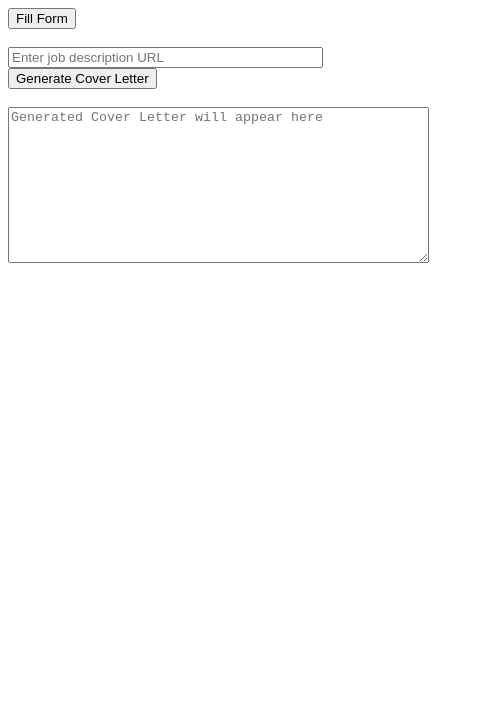
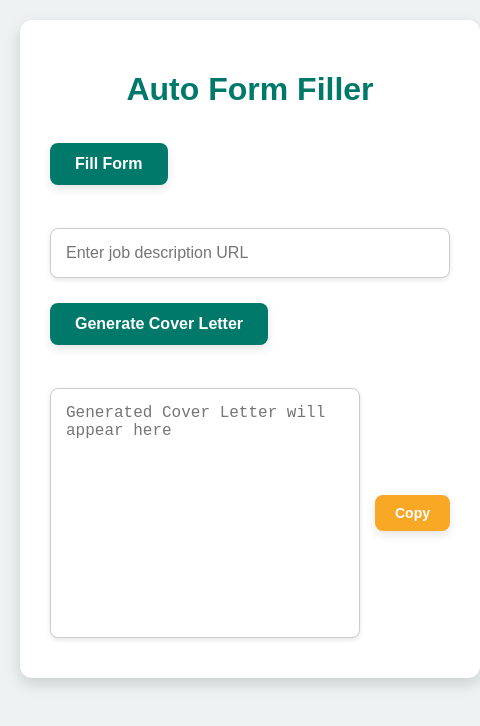
Before and after one commit to sahnivarun/AI-Form-Filler, a browser extension: page chrome-extension/popup.html in a window 400 px wide. Shown: the whole page, 480 px wide, since content can reach past the window. Drawn offline with Linux system fonts and the light colour scheme.

Commit message:
css added

```diff
--- a/chrome-extension/popup.html
+++ b/chrome-extension/popup.html
@@ -1,18 +1,27 @@
 <!DOCTYPE html>
-<html>
+<html lang="en">
 <head>
+    <meta charset="UTF-8">
+    <meta name="viewport" content="width=device-width, initial-scale=1.0">
     <title>Auto Form Filler</title>
+    <link rel="stylesheet" href="styles.css">
 </head>
 <body>
+    <div class="container">
+        <h1>Auto Form Filler</h1>
         <button id="fillForms">Fill Form</button>
         <br><br>
         <!-- Input field for job description URL -->
-    <input type="text" id="jobUrl" placeholder="Enter job description URL" style="width: 80%;">
+        <input type="text" id="jobUrl" placeholder="Enter job description URL">
         <!-- Button to generate cover letter -->
         <button id="generateCoverLetter">Generate Cover Letter</button>
         <br><br>
-    <!-- Textarea to display the generated cover letter -->
-    <textarea id="coverLetter" rows="10" cols="50" placeholder="Generated Cover Letter will appear here"></textarea>
+        <!-- Textarea to display the generated cover letter with a copy icon -->
+        <div class="copy-container">
+            <textarea id="coverLetter" placeholder="Generated Cover Letter will appear here"></textarea>
+            <button id="copyCoverLetter">Copy</button>
+        </div>
+    </div>
     <script src="popup.js"></script>
 </body>
 </html>
--- a/chrome-extension/popup.js
+++ b/chrome-extension/popup.js
@@ -46,3 +46,22 @@ document.getElementById('generateCoverLetter').addEventListener('click', () => {
         alert('Please enter a job description URL.');
     }
 });
+
+// Event listener for the "Copy" button
+document.getElementById('copyCoverLetter').addEventListener('click', () => {
+    const coverLetter = document.getElementById('coverLetter');
+    if (coverLetter.value.trim() === '') {
+        alert('The cover letter content is empty. Generate the cover letter first.');
+        return;
+    }
+
+    // Select the content of the textarea
+    coverLetter.select();
+    coverLetter.setSelectionRange(0, 99999); // For mobile devices
+
+    // Copy the content to the clipboard
+    document.execCommand('copy');
+
+    // Provide user feedback
+    alert('Cover letter copied to clipboard!');
+});
--- /dev/null
+++ b/chrome-extension/styles.css
@@ -0,0 +1,110 @@
+body {
+    font-family: Arial, sans-serif;
+    margin: 0;
+    padding: 20px;
+    background-color: #eef2f3; /* Light blue-gray background for a modern feel */
+    color: #333;
+    position: relative; /* Set body position as relative */
+}
+
+h1 {
+    text-align: center;
+    color: #00796b; /* Soft teal color for the heading */
+    font-size: 32px;
+    margin-bottom: 20px;
+    position: relative; /* Relative positioning for adjustments */
+}
+
+#fillForms, #generateCoverLetter, #copyCoverLetter {
+    background-color: #00796b; /* Deep teal for buttons */
+    color: white;
+    border: none;
+    padding: 12px 25px;
+    margin: 15px 0;
+    border-radius: 8px;
+    cursor: pointer;
+    font-size: 16px;
+    font-weight: bold;
+    transition: background-color 0.3s ease, transform 0.2s;
+    box-shadow: 0 4px 10px rgba(0, 0, 0, 0.1);
+    position: relative; /* Relative positioning */
+}
+
+#fillForms:hover, #generateCoverLetter:hover, #copyCoverLetter:hover {
+    background-color: #00695c; /* Slightly darker teal on hover */
+    transform: scale(1.05);
+}
+
+input[type="text"], textarea {
+    width: 100%;
+    padding: 15px;
+    margin: 10px 0;
+    border: 1px solid #ccc;
+    border-radius: 8px;
+    font-size: 16px;
+    box-sizing: border-box;
+    box-shadow: 0 2px 5px rgba(0, 0, 0, 0.1);
+    transition: border-color 0.3s, box-shadow 0.3s;
+    position: relative; /* Relative positioning */
+}
+
+input[type="text"]:focus, textarea:focus {
+    outline: none;
+    border-color: #00796b; /* Highlight border on focus */
+    box-shadow: 0 0 10px rgba(0, 121, 107, 0.5);
+}
+
+textarea {
+    resize: none;
+    height: 250px; /* Slightly taller for better usability */
+    position: relative; /* Relative positioning */
+}
+
+.container {
+    min-width: 400px;
+    padding: 30px;
+    background-color: white;
+    border-radius: 12px;
+    box-shadow: 0 6px 15px rgba(0, 0, 0, 0.15);
+    position: relative; /* Relative positioning */
+}
+
+.copy-container {
+    display: flex;
+    align-items: center;
+    gap: 15px;
+    position: relative; /* Relative positioning */
+}
+
+#copyCoverLetter {
+    margin-left: auto;
+    padding: 10px 20px;
+    background-color: #f9a825; /* Warm yellow for copy button */
+    font-size: 14px;
+    font-weight: bold;
+    transition: background-color 0.3s ease, transform 0.2s;
+    position: relative; /* Relative positioning */
+}
+
+#copyCoverLetter:hover {
+    background-color: #f57f17; /* Darker yellow on hover */
+    transform: scale(1.05);
+}
+
+footer {
+    text-align: center;
+    margin-top: 30px;
+    color: #555;
+    font-size: 14px;
+    position: relative; /* Relative positioning */
+}
+
+footer a {
+    color: #00796b;
+    text-decoration: none;
+    font-weight: bold;
+}
+
+footer a:hover {
+    text-decoration: underline;
+}
```
Also changed, not shown: chrome-extension/icon.jpeg (deleted), chrome-extension/icon.png (added), chrome-extension/manifest.json. Lines whose indentation alone changed are shown as unchanged.
